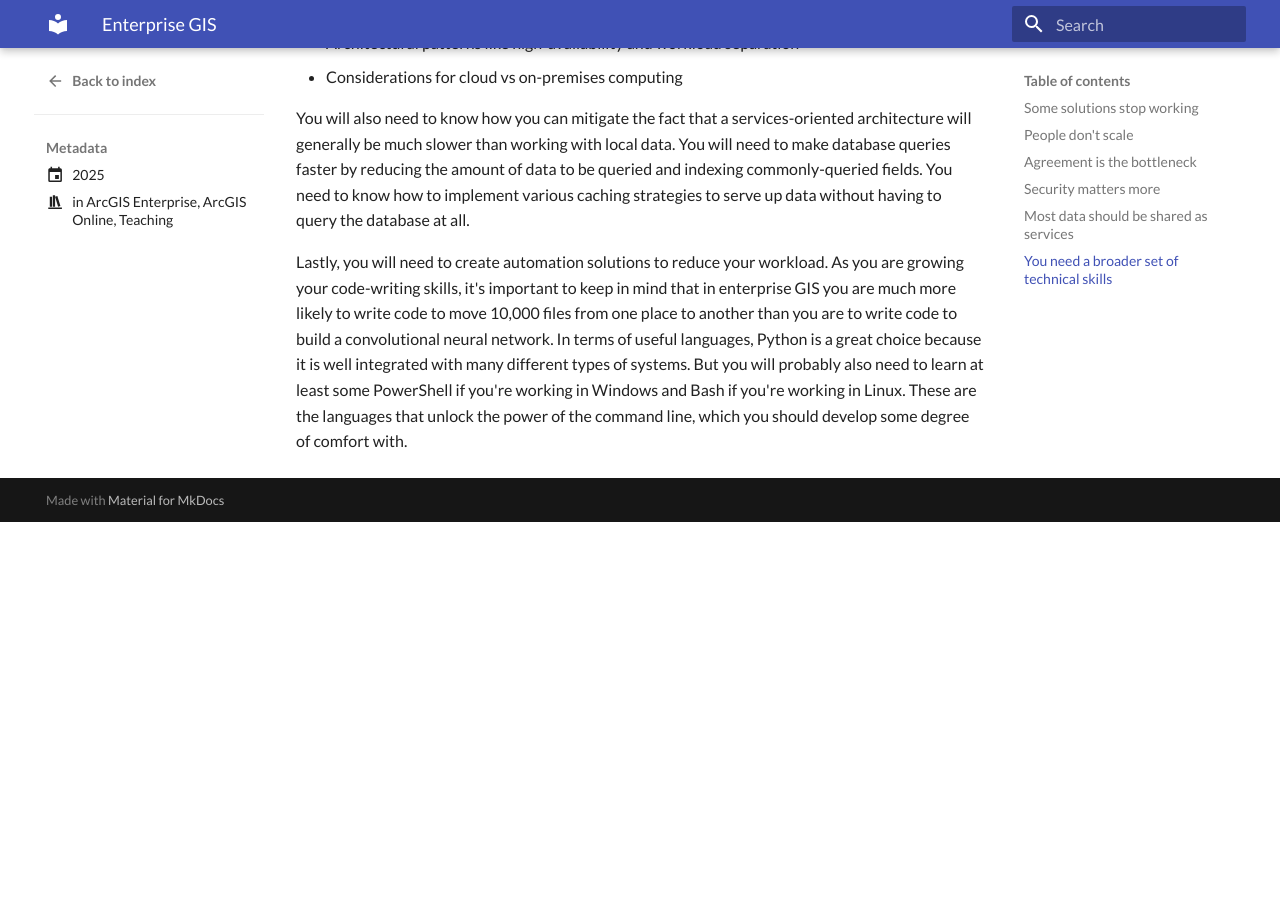
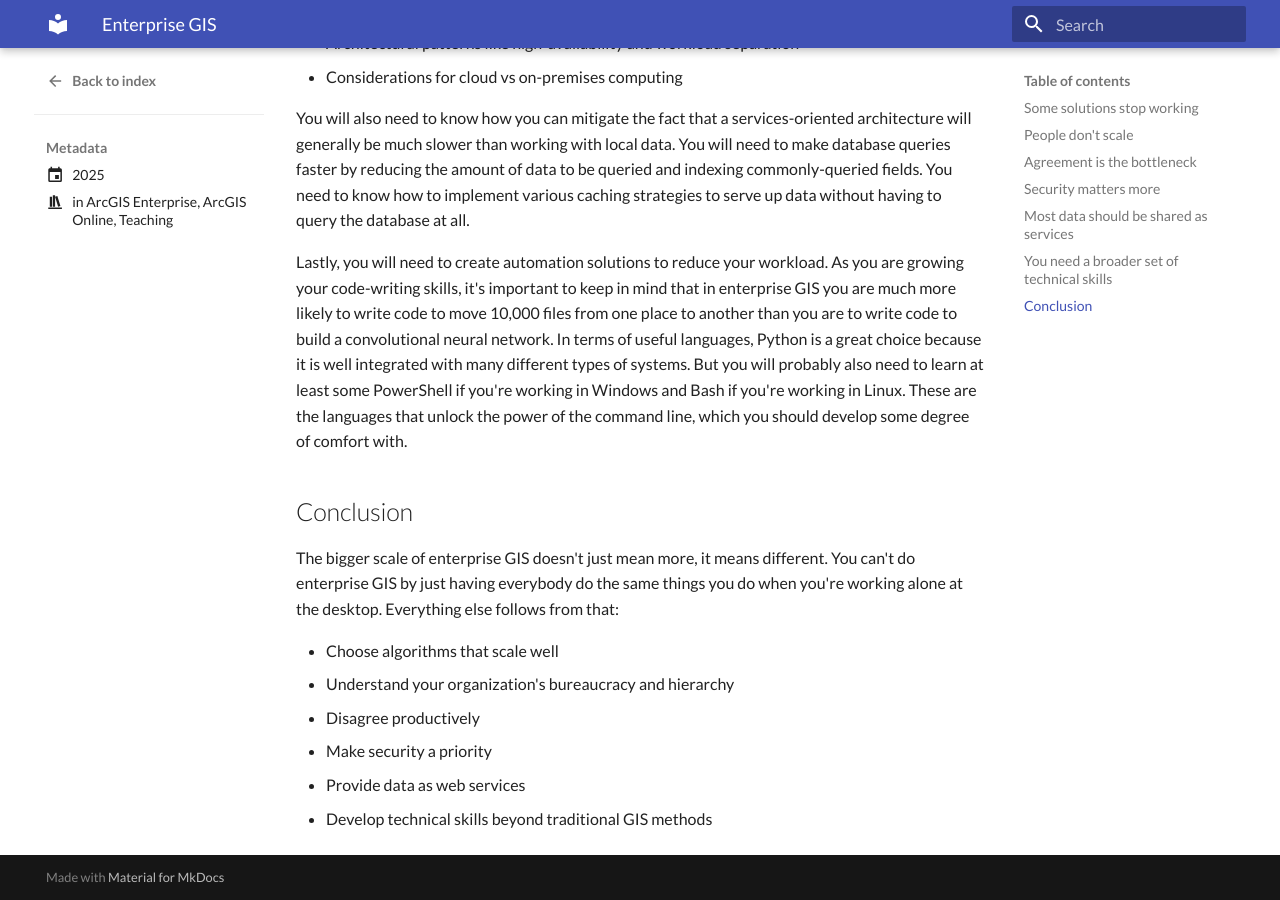
Before and after one commit to travisormsby/travisormsby.github.io, an MkDocs documentation site: the page built from docs/posts/2025/enterprise-gis.md, in a window 1280 px wide and 900 px high, scrolled down 3871 px. Built offline with MkDocs 1.6.1 and Material for MkDocs 9.7.7, drawn with Linux system fonts in a browser that asks for light colours; before the commit the page ends 4393 px from its top, so only the background shows below that.

Commit message:
Update content

```diff
--- a/docs/posts/2025/enterprise-gis.md
+++ b/docs/posts/2025/enterprise-gis.md
@@ -87,3 +87,14 @@ Effectively deploying and maintaining software solutions for web GIS services is
 You will also need to know how you can mitigate the fact that a services-oriented architecture will generally be much slower than working with local data. You will need to make database queries faster by reducing the amount of data to be queried and indexing commonly-queried fields. You need to know how to implement various caching strategies to serve up data without having to query the database at all.
 
 Lastly, you will need to create automation solutions to reduce your workload. As you are growing your code-writing skills, it's important to keep in mind that in enterprise GIS you are much more likely to write code to move 10,000 files from one place to another than you are to write code to build a convolutional neural network. In terms of useful languages, Python is a great choice because it is well integrated with many different types of systems. But you will probably also need to learn at least some PowerShell if you're working in Windows and Bash if you're working in Linux. These are the languages that unlock the power of the command line, which you should develop some degree of comfort with.
+
+## Conclusion
+
+The bigger scale of enterprise GIS doesn't just mean more, it means different. You can't do enterprise GIS by just having everybody do the same things you do when you're working alone at the desktop. Everything else follows from that:
+
+- Choose algorithms that scale well
+- Understand your organization's bureaucracy and hierarchy
+- Disagree productively
+- Make security a priority
+- Provide data as web services
+- Develop technical skills beyond traditional GIS methods
```
